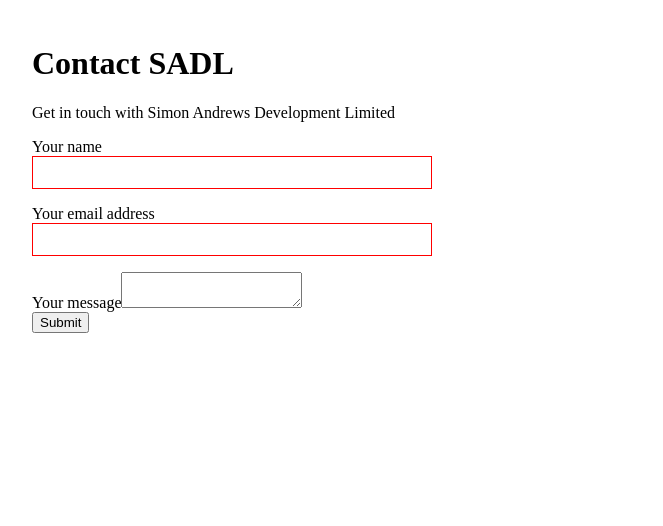
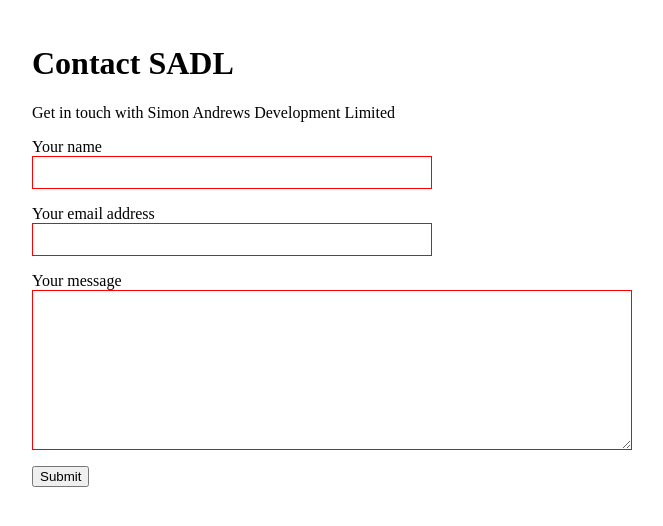
Before and after one commit to simon360/simple-contact-form, a Next.js app: page / in a window 1280 px wide. Shown: the top 526 px of the page, without its empty margins (208-871 px from the left). Built offline with nearby package versions, Linux system fonts and the light colour scheme.

Commit message:
Add TextArea component

```diff
--- /dev/null
+++ b/components/TextArea/TextArea.js
@@ -0,0 +1,32 @@
+/** @jsx jsx */
+
+import { css, jsx } from '@emotion/core';
+
+const textareaStyle = css`
+  border: 1px solid #ccc;
+  display: block;
+  max-width: ${600 / 16}rem;
+  min-height: ${160 / 16}rem;
+  margin-bottom: 1rem;
+  padding: 0.5rem;
+  width: 100%;
+
+  :focus,
+  :active,
+  :hover {
+    border: 1px solid #555;
+  }
+
+  :valid {
+    border: 1px solid green;
+  }
+
+  :invalid {
+    border: 1px solid red;
+    box-shadow: none; /* Disable default Firefox styles */
+  }
+`;
+
+const TextArea = props => <textarea css={textareaStyle} {...props} />;
+
+export default TextArea;
--- /dev/null
+++ b/components/TextArea/index.js
@@ -0,0 +1 @@
+export { default } from './TextArea';
--- a/pages/index.js
+++ b/pages/index.js
@@ -2,6 +2,7 @@
 
 import { css, jsx } from '@emotion/core';
 
+import TextArea from '../components/TextArea';
 import TextInput from '../components/TextInput';
 import useEmailState from '../hooks/useEmailState';
 
@@ -69,9 +70,10 @@
         <div>
           <label>
             Your message
-            <textarea
+            <TextArea
               name="contact_message"
               onChange={e => setMessage(e.target.value)}
+              required
               value={message}
             />
           </label>
```
